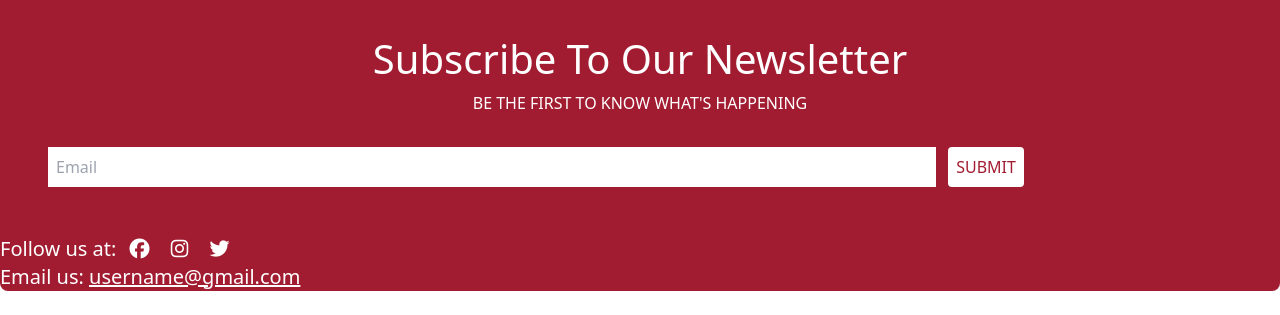
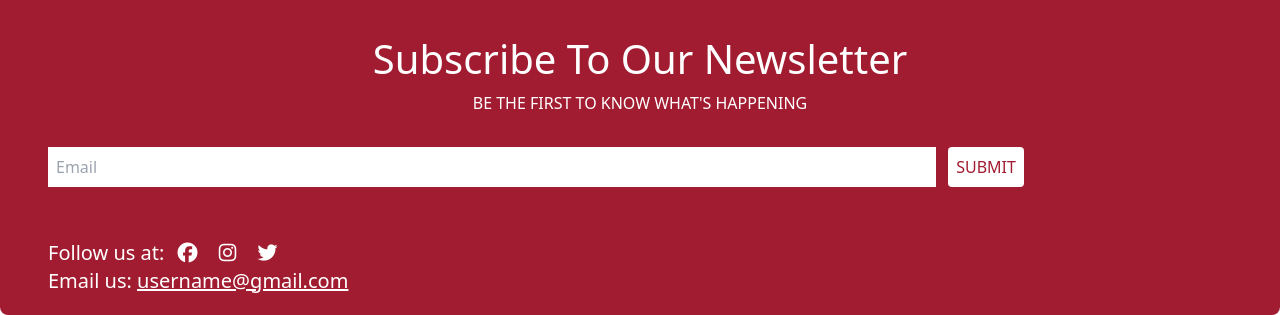
Before and after one commit to ladibanks1/tailwind-project, a plain HTML site: page HTML/index.html in a window 1280 px wide. Shown: the part 2435-2750 px from the top of the page. Drawn offline with nearby package versions, Linux system fonts and the light colour scheme.

Commit message:
added padding to the footer

```diff
--- a/HTML/index.html
+++ b/HTML/index.html
@@ -203,13 +203,13 @@
       </section>
     </main>
     <!-- FOOTER SECTION -->
-    <footer class="bg-wine rounded-es-lg rounded-ee-lg">
+    <footer class="bg-wine rounded-es-lg rounded-ee-lg px-5 py-1">
         <p class="text-xl text-white inline">Follow us at:
             <i class="fa-brands mx-2 fa-facebook"></i>
             <i class="fa-brands mx-2 fa-instagram"></i>
             <i class="fa-brands mx-2 fa-twitter"></i>
         </p>
-        <p class="text-xl text-white">
+        <p class="text-xl  text-white">
             Email us: <a href="" class="text-white hover:!text-navy-blue">username@gmail.com</a>
         </p>
     </footer>
```
